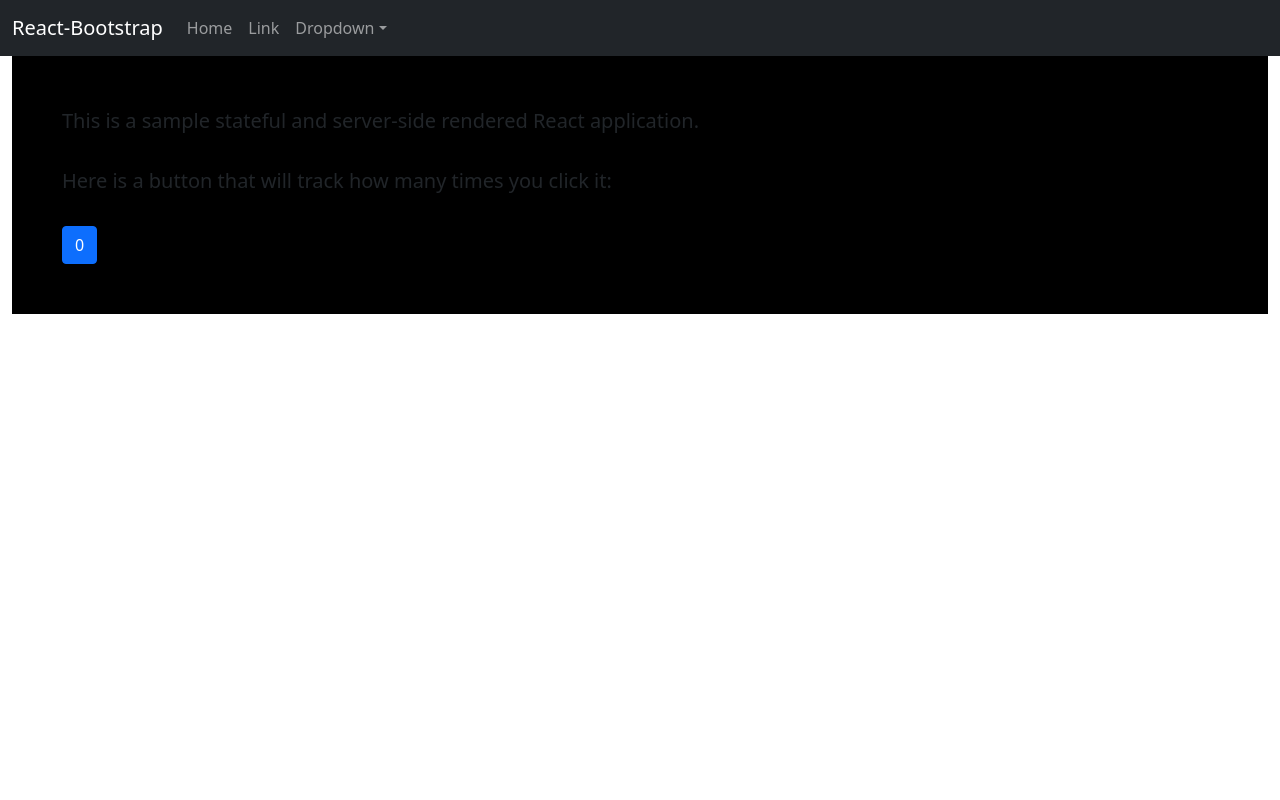
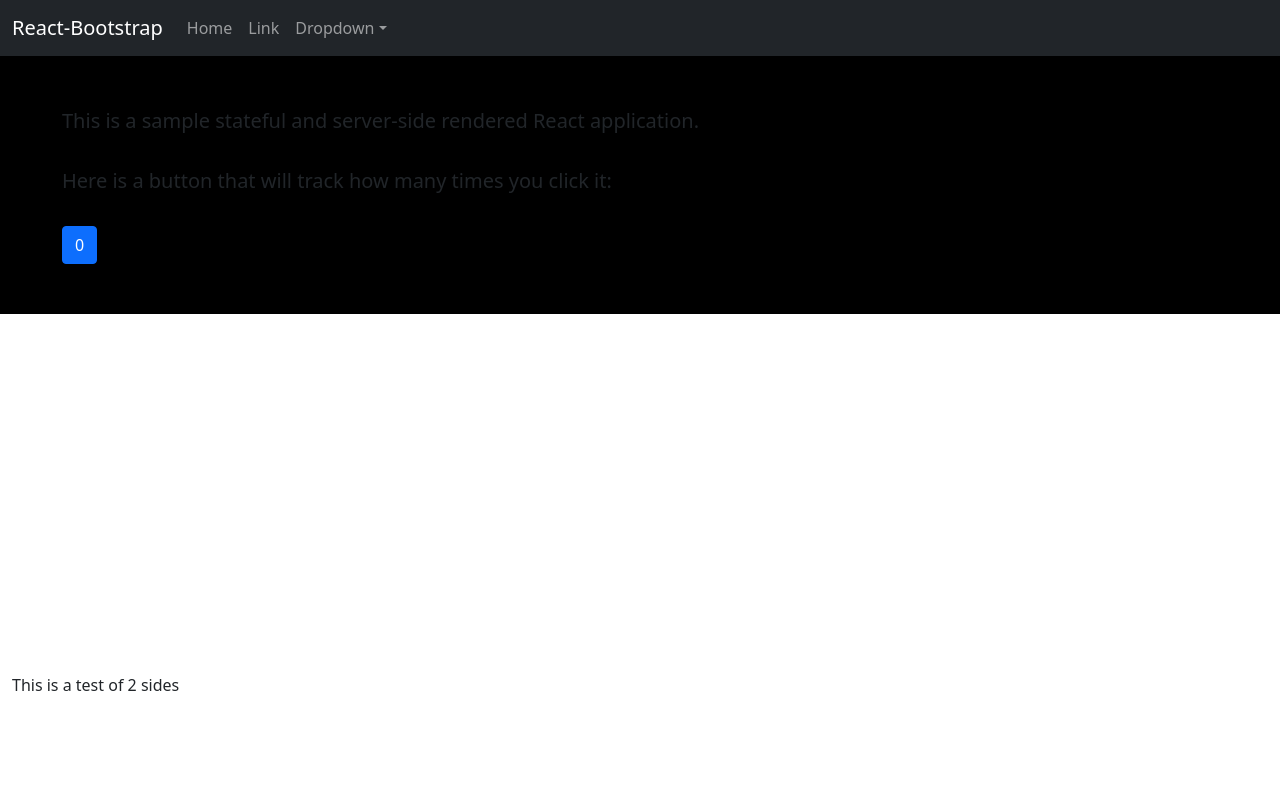
Before and after one commit to colcheski/personal-site, a React app: page / in a window 1280 px wide. Shown: the top 800 px of the page. Built offline with nearby package versions, Linux system fonts and the light colour scheme; the HTML template or start-up script is replaced by a standard one.

Commit message:
First implementation of sticky boxes per side

```diff
--- a/public/style.css
+++ b/public/style.css
@@ -19,3 +19,7 @@
   padding: 50px;
   font-size: 20px;
 }
+
+.contentSection {
+  min-height: 2000px;
+}
--- a/src/components/App.js
+++ b/src/components/App.js
@@ -29,13 +29,10 @@ import Contact from "./Contact";
 </Container>*/
 
 export default function App() {
-  const boxHeight = {
-    height: "5000px",
-  };
   return (
     <>
       <Navigation />
-      <div style={boxHeight}>
+      <div className="contentSection">
         <Container style={{ height: "1000px" }} fluid>
           <Home />
           <Contact />
--- a/src/components/Home.js
+++ b/src/components/Home.js
@@ -1,11 +1,17 @@
 import { useState } from "react";
+import { Row, Col } from "react-bootstrap";
 import Button from "react-bootstrap/Button";
 
 const Home = () => {
   const [count, setCount] = useState(0);
   return (
-    <div className="makeMeSticky">
-      This is a sample stateful and server-side rendered React application.
+    <>
+      <Row style={{ minHeight: "1000px" }}>
+        <Col xxl={6}>
+          <Row className="makeMeSticky">
+            <div>
+              This is a sample stateful and server-side rendered React
+              application.
               <br />
               <br />
               Here is a button that will track how many times you click it:
@@ -13,6 +19,13 @@ const Home = () => {
               <br />
               <Button onClick={() => setCount(count + 1)}>{count}</Button>
             </div>
+          </Row>
+        </Col>
+        <Col xxl={6}>
+          <div>This is a test of 2 sides</div>
+        </Col>
+      </Row>
+    </>
   );
 };
 
```
Lines whose indentation alone changed are shown as unchanged.
